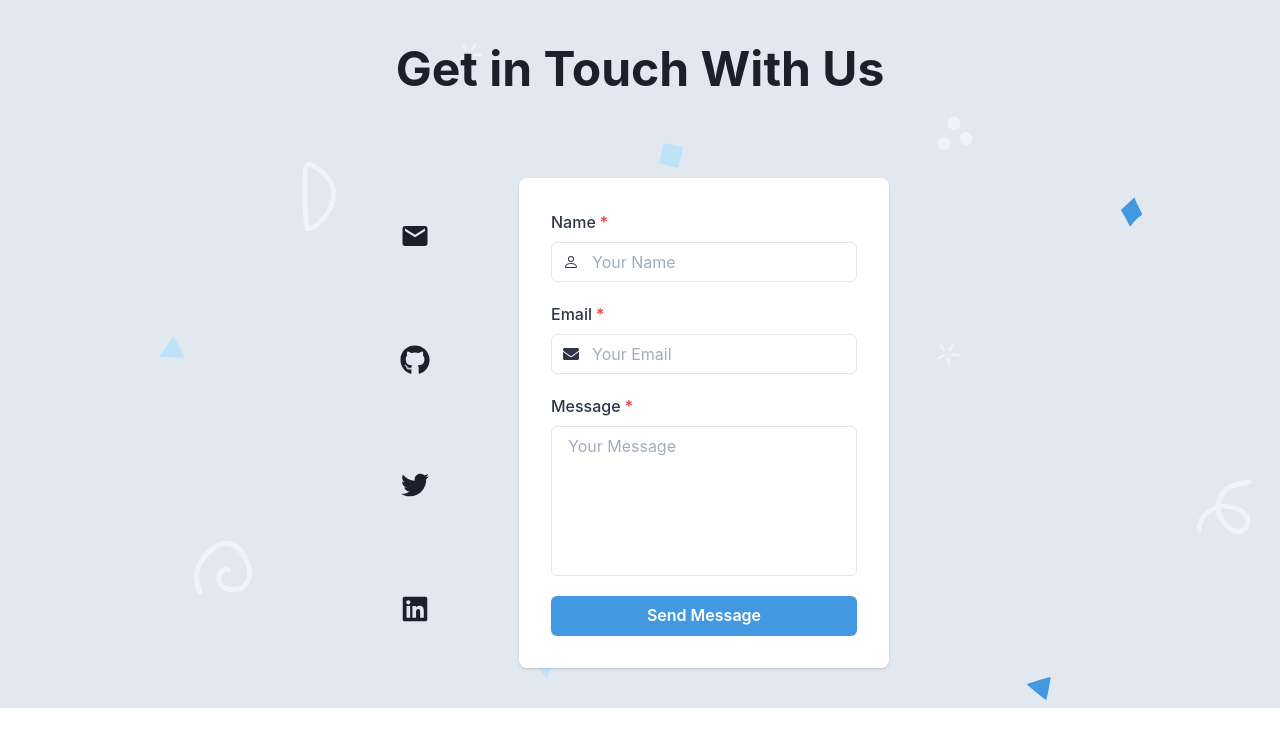
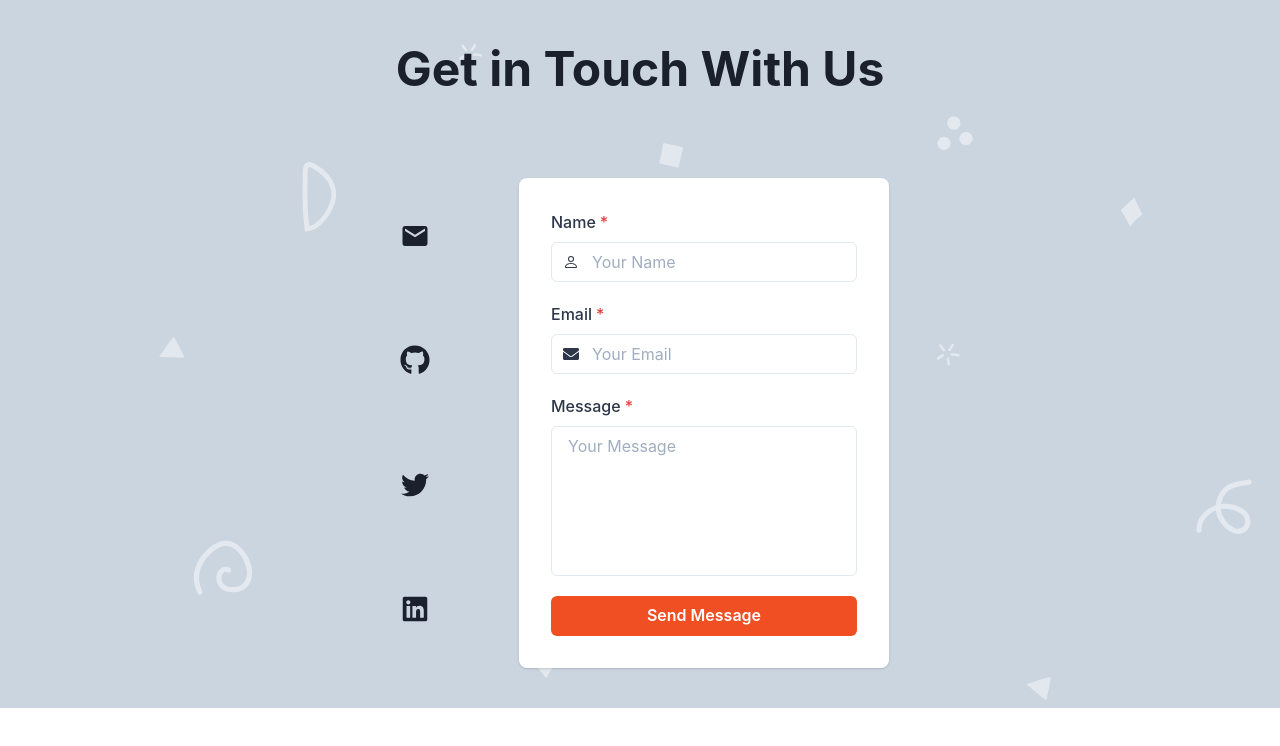
Before and after one commit to prajwalmadhav/adaler-frontend, a React (Create React App) app: page /contactus in a window 1280 px wide. Shown: the top 746 px of the page. Built offline with nearby package versions, Linux system fonts and the light colour scheme; no server answers.

Commit message:
updated contact us final version

```diff
--- a/src/components/ContactUs/ContactUs.tsx
+++ b/src/components/ContactUs/ContactUs.tsx
@@ -28,8 +28,8 @@ import {
     },
 
     light: {
-      primary: '4299E1', // blue.900
-      secondary: 'BEE3F8', // blue.800
+      primary: 'ffffff75', // blue.900
+      secondary: 'ffffff75', // blue.800
     },
   };
 
@@ -41,7 +41,7 @@ import {
 
     return (
       <Flex
-        bg={useColorModeValue('gray.200', 'gray.900')}
+        bg={useColorModeValue('gray.300', 'gray.900')}
         align="center"
         justify="center"
         css={{
@@ -175,7 +175,7 @@ import {
 
                     <Button
                       colorScheme="blue"
-                      bg="blue.400"
+                      bg="#f04e23" //#04294f
                       color="white"
                       _hover={{
                         bg: 'blue.500',
```
